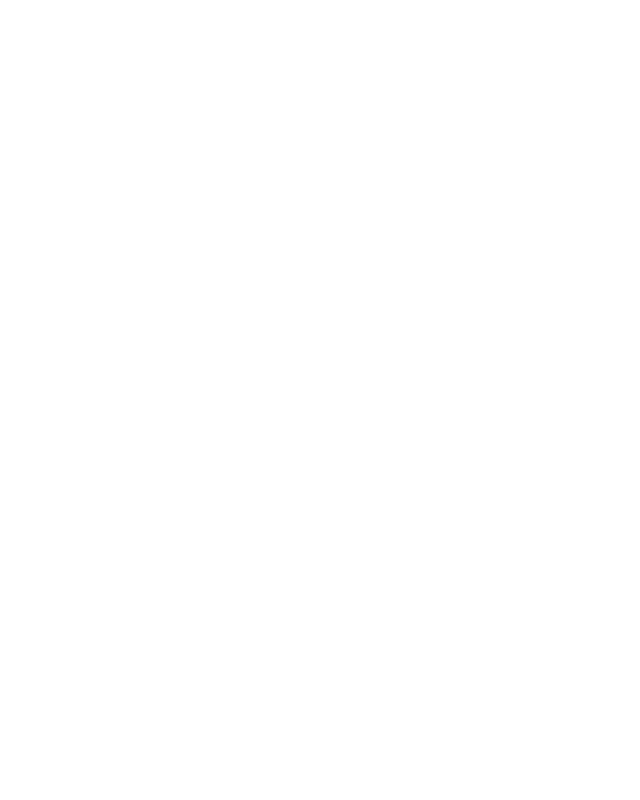
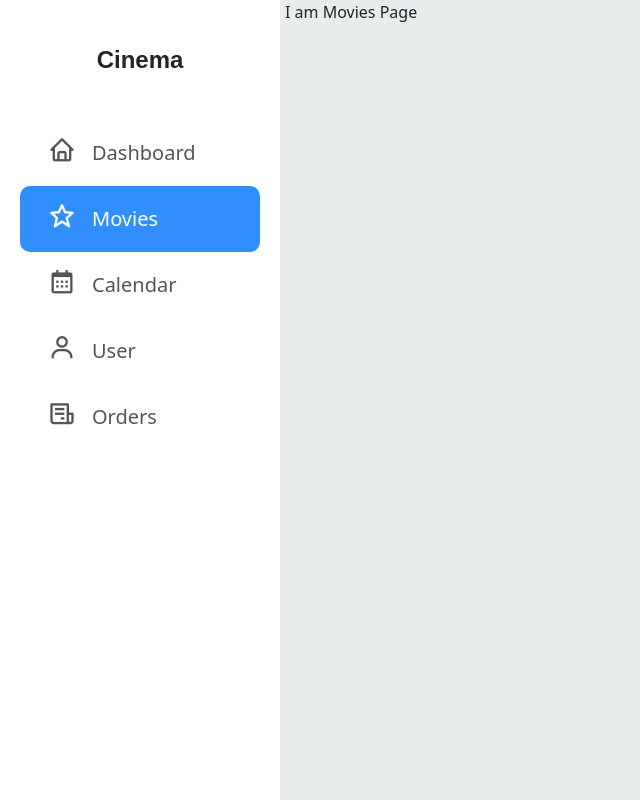
Before and after one commit to kpeshal/cinema-management, a React (Create React App) app: page /movies in a window 1280 px wide. Before the commit this address had no page. Shown: the whole page, without its empty margins (0-640 px from the left). Built offline with nearby package versions, Linux system fonts and the light colour scheme; a web font is replaced by a local one.

Commit message:
movies component initial setup

```diff
--- a/package.json
+++ b/package.json
@@ -5,6 +5,7 @@
   "dependencies": {
     "@emotion/react": "^11.9.0",
     "@emotion/styled": "^11.8.1",
+    "@mui/icons-material": "^5.8.2",
     "@mui/material": "^5.8.2",
     "@testing-library/jest-dom": "^5.16.4",
     "@testing-library/react": "^13.2.0",
--- a/src/app/common/sidebar.js
+++ b/src/app/common/sidebar.js
@@ -10,10 +10,10 @@
     section: "",
   },
   {
-    display: "Getting Started",
+    display: "Movies",
     icon: <i className="bx bx-star"></i>,
-    to: "/started",
-    section: "started",
+    to: "/movies",
+    section: "movies",
   },
   {
     display: "Calendar",
@@ -63,7 +63,7 @@
 
   return (
     <div className="sidebar">
-      <div className="sidebar__logo">Animate</div>
+      <div className="sidebar__logo">Cinema</div>
       <div ref={sidebarRef} className="sidebar__menu">
         <div
           ref={indicatorRef}
--- /dev/null
+++ b/src/app/components/movies/index.js
@@ -0,0 +1,7 @@
+import React from "react";
+
+const Movies = (props) => {
+  return <div>I am Movies Page</div>;
+};
+
+export default Movies;
--- a/src/app/layout/adminLayout.js
+++ b/src/app/layout/adminLayout.js
@@ -1,12 +1,13 @@
 import React from "react";
 import { Outlet } from "react-router-dom";
 import SideBar from "../common/sidebar";
-const EmptyLayout = (props) => {
+const AdminLayout = (props) => {
   return (
     <div
       style={{
-        padding: "50px 0px 0px 370px",
+        padding: "0px 0px 0px 285px",
       }}
+      className="admin-background"
     >
       <SideBar />
       <Outlet />
@@ -14,4 +15,4 @@
   );
 };
 
-export default EmptyLayout;
+export default AdminLayout;
--- a/src/app/routes/myRoutes.js
+++ b/src/app/routes/myRoutes.js
@@ -1,13 +1,14 @@
 import React from "react";
 import { Routes, Route, BrowserRouter } from "react-router-dom";
 import AdminLayout from "../layout/adminLayout";
+import Movies from "../components/movies";
 
 const MyRoutes = () => (
   <BrowserRouter>
     <Routes>
       <Route path="/" element={<AdminLayout />}>
         <Route index element={<Home />} />
-        <Route path="/started" element={<Home />} />
+        <Route path="/movies" element={<Movies />} />
         <Route path="/calendar" element={<Home />} />
         <Route path="/user" element={<Home />} />
         <Route path="/order" element={<Home />} />
--- a/src/assets/styles/app.css
+++ b/src/assets/styles/app.css
@@ -1,5 +1,7 @@
 @import url('https://fonts.googleapis.com/css2?family=Roboto:wght@300;400;500;700&display=swap');
 @import url('https://fonts.googleapis.com/css2?family=Mochiy+Pop+P+One&display=swap');
+
+
 
 * {
     padding: 0;
--- a/src/assets/styles/sidebar.css
+++ b/src/assets/styles/sidebar.css
@@ -3,7 +3,7 @@
     top: 0;
     left: 0;
     height: 100vh;
-    width: 320px;
+    width: 280px;
     background-color: #fff;
 }
 .sidebar__logo {
@@ -49,3 +49,7 @@
     transition: 0.3s ease-in-out;
 
 }
+.admin-background{
+    background: #e9ecec;
+    height: 100vh;
+}
```
Also changed, not shown: src/app/components/movies/table.js (added), 1 other file (tests, documents, lock files or other folders).
